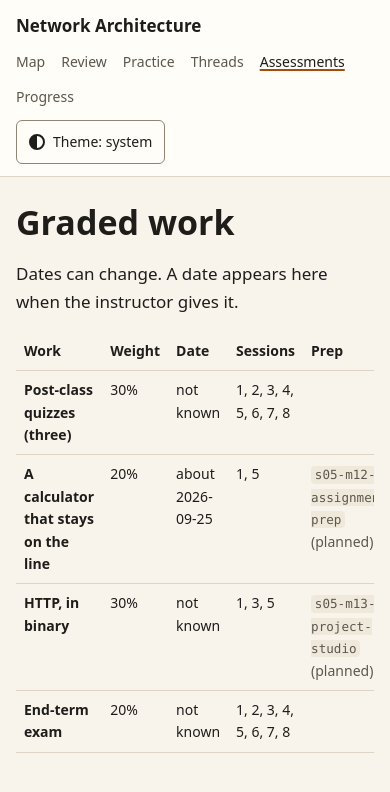
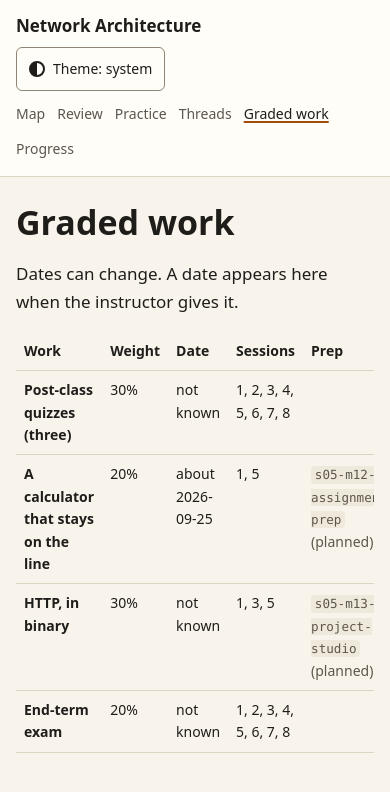
Before and after one commit to SammyUrfen/network-architecture, an Astro site in the folder site/: page /network-architecture/assessments/ in a window 390 px wide. Built offline with nearby package versions, Linux system fonts and the light colour scheme; Astro itself is replaced by a stand-in of ours.

Commit message:
Fit the header on phones and number lessons by order

```diff
--- a/site/src/layouts/Base.astro
+++ b/site/src/layouts/Base.astro
@@ -13,7 +13,7 @@ const nav = [
   ['review/', 'Review'],
   ['practice/', 'Practice'],
   ['threads/', 'Threads'],
-  ['assessments/', 'Assessments'],
+  ['assessments/', 'Graded work'],
   ['progress/', 'Progress'],
 ];
 const here = Astro.url.pathname;
@@ -180,6 +180,20 @@ const here = Astro.url.pathname;
     text-decoration-color: var(--key);
     text-decoration-thickness: 2px;
   }
+  /* On a phone the toggle sits next to the site name and the nav takes its
+     own row. Tab order stays: name, nav, toggle. */
+  @media (max-width: 40rem) {
+    .site-header {
+      justify-content: space-between;
+    }
+    nav {
+      order: 3;
+      flex-basis: 100%;
+    }
+    nav ul {
+      column-gap: var(--space-3);
+    }
+  }
   main {
     max-width: var(--measure);
     margin: 0 auto;
--- a/site/src/pages/[session]/index.astro
+++ b/site/src/pages/[session]/index.astro
@@ -34,7 +34,7 @@ const modules = (await getCollection('modules', (m) => m.data.session === s.numb
     ) : (
       <ol class="modules">
         {modules.map(({ id, data: m }) => (
-          <li>
+          <li value={m.order}>
             <a href={moduleHref(id)}>{m.title}</a>
             <span class="minutes">
               {m.minutes} min{m.status === 'draft' ? ' · draft' : ''}
```
